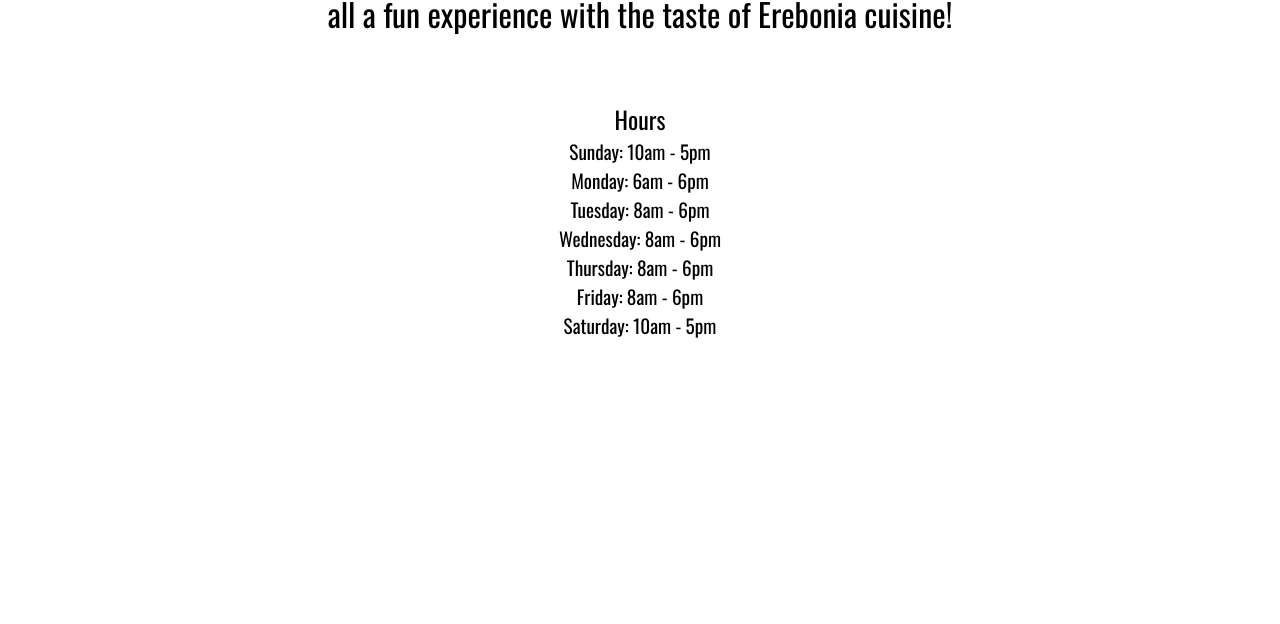
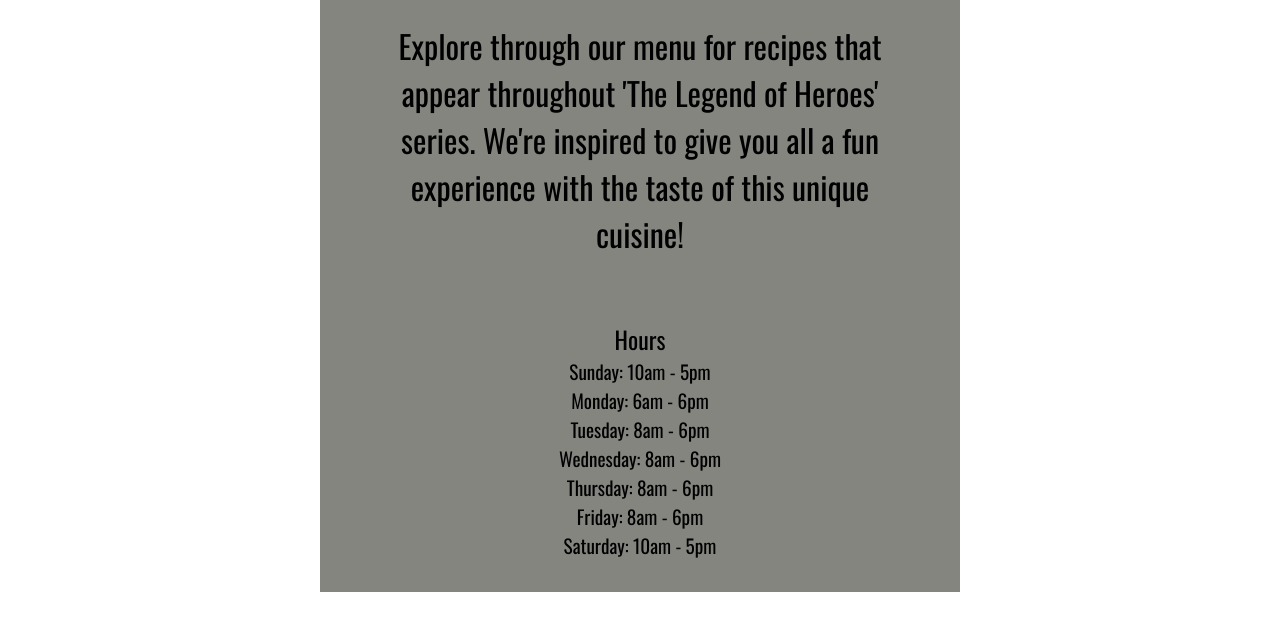
Before and after one commit to Sengsith/restaurant-page, a website built with webpack: page src/index.html in a window 1280 px wide. Shown: the part 346-970 px from the top of the page. Before the commit the page ends 800 px from the top, so only its background shows below. Built offline with nearby package versions, Linux system fonts and the light colour scheme.

Commit message:
update styles
added bg color to content

```diff
--- a/src/components/home/home.js
+++ b/src/components/home/home.js
@@ -20,7 +20,7 @@
   const newP = document.createElement("p");
   newP.classList.add("heading");
   newP.textContent =
-    "Down below are various recipes that appear throught 'The Legend of Heroes' series, we're inspired to give you all a fun experience with the taste of Erebonia cuisine!";
+    "Explore through our menu for recipes that appear throughout 'The Legend of Heroes' series. We're inspired to give you all a fun experience with the taste of this unique cuisine!";
 
   const newHoursContainer = document.createElement("div");
   const hoursHeading = document.createElement("div");
--- a/src/style.css
+++ b/src/style.css
@@ -69,6 +69,8 @@
   flex-direction: column;
   gap: 2rem;
   margin-block: 2rem;
+  background-color: hsl(60, 2%, 51%);
+  padding: 2rem 3rem;
 }
 
 .heading {
```
